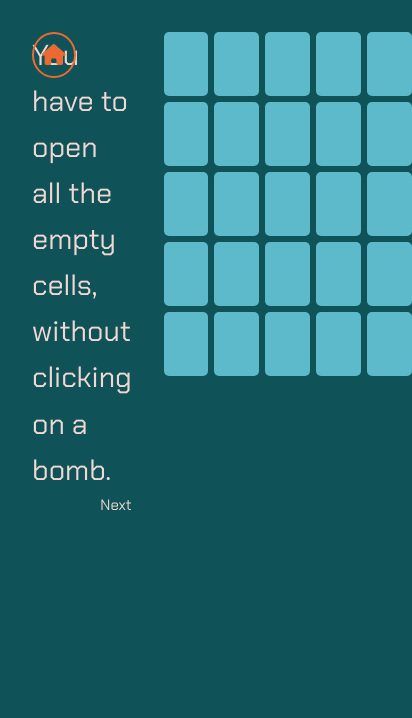
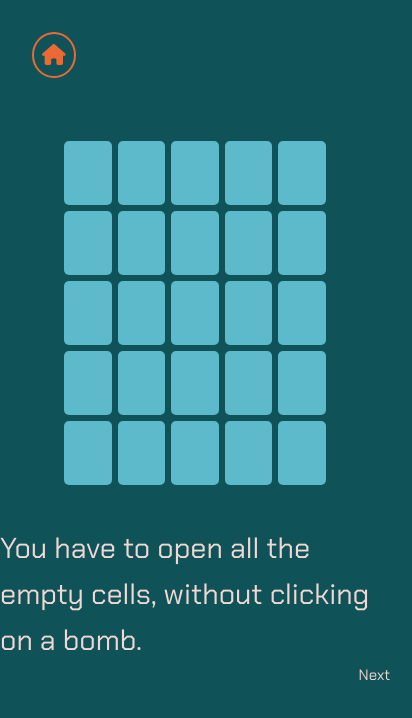
Before and after one commit to AndreaLupo/minesweeper, a Vue app: page /tutorial in a window 390 px wide. Shown: the top 718 px of the page, 412 px wide, since content can reach past the window. Built offline with nearby package versions, Linux system fonts and the light colour scheme.

Commit message:
Improvements for mobile

```diff
--- a/src/assets/main.scss
+++ b/src/assets/main.scss
@@ -7,9 +7,13 @@
 #app {
   max-width: 1280px;
   margin: 0 auto;
-  padding: 2rem;
 
   font-weight: normal;
+}
+
+body {
+  display: flex;
+  place-items: center;
 }
 
 a,
@@ -24,15 +28,3 @@ a,
     background-color: hsla(160, 100%, 37%, 0.2);
   }
 }
-
-@media (min-width: 1024px) {
-  body {
-    display: flex;
-    place-items: center;
-  }
-
-  #app {
-    display: grid;
-    padding: 0 2rem;
-  }
-}
--- a/src/views/HomeView.vue
+++ b/src/views/HomeView.vue
@@ -1,10 +1,10 @@
 <template>
   <div class="wrapper">
     <h1>Minesweeper</h1>
-    <RouterLink to="start">New Game</RouterLink>
-    <RouterLink to="statistics">Statistics</RouterLink>
-    <RouterLink to="tutorial">Tutorial</RouterLink>
-    <RouterLink to="settings">Settings</RouterLink>
+    <RouterLink class="margin" to="start">New Game</RouterLink>
+    <RouterLink class="margin" to="statistics">Statistics</RouterLink>
+    <RouterLink class="margin" to="tutorial">Tutorial</RouterLink>
+    <RouterLink class="margin" to="settings">Settings</RouterLink>
   </div>
 </template>
 
@@ -28,6 +28,14 @@
     margin-bottom: 1rem;
   }
 
+  @media (max-width: 1000px) {
+    width: 50vw;
+  }
+
   @include animated-button;
+
+  a.margin {
+    margin-bottom: 8px;
+  }
 }
 </style>
--- a/src/views/SettingsView.vue
+++ b/src/views/SettingsView.vue
@@ -73,9 +73,14 @@ function doNothing() {
 
 <style scoped lang="scss">
 .container {
-  display: flex;
+  display: grid;
+  grid-template-columns: 1fr 1fr;
   gap: 4rem;
   position: relative;
+
+  @media (max-width: 700px) {
+    grid-template-columns: 1fr;
+  }
 
   .anti-click {
     position: absolute;
--- a/src/views/StartGameView.vue
+++ b/src/views/StartGameView.vue
@@ -1,6 +1,6 @@
 <template>
   <HomeLink></HomeLink>
-  <span class="text">Choose difficulty</span>
+  <div class="text">Choose difficulty</div>
   <div class="difficulties">
     <a href="#" @click.prevent="start(Difficulty.EASY)">Easy</a>
     <a href="#" @click.prevent="start(Difficulty.MEDIUM)">Medium</a>
@@ -35,6 +35,10 @@ const start = (level: Difficulty) => {
   padding: 1rem;
   width: 25vw;
 
+  @media (max-width: 1000px) {
+    width: 50vw;
+  }
+
   .diff {
     padding: 1rem;
     text-align: center;
--- a/src/views/TutorialView.vue
+++ b/src/views/TutorialView.vue
@@ -9,7 +9,7 @@
       </transition>
       <span v-if="showNext" class="next" @click="goToNextStep">Next</span>
     </div>
-    <div>
+    <div class="playboard">
       <GamePlayboard></GamePlayboard>
     </div>
     <div></div>
@@ -77,10 +77,23 @@ const showNext = computed((): boolean => {
   column-gap: 2rem;
   color: var(--text-color-bright);
 
+  @media (max-width: 1200px) {
+    grid-template-columns: repeat(2, 1fr);
+  }
+
+  @media (max-width: 700px) {
+    grid-template-columns: 1fr;
+  }
+
   .help-column {
     display: flex;
     flex-direction: column;
     justify-content: space-evenly;
+
+    @media (max-width: 700px) {
+      grid-row: 2;
+      margin: 1rem 0 1rem 0;
+    }
   }
 
   &-text {
@@ -108,5 +121,28 @@ const showNext = computed((): boolean => {
     transform: translateX(40px);
     opacity: 0;
   }
+
+  .playboard {
+    @media (max-width: 1200px) {
+      margin: 0 4rem;
+    }
+
+    @media (max-width: 1000px) {
+      margin: 0 1rem;
+    }
+
+    @media (max-width: 1000px) {
+      margin: 0;
+    }
+
+    @media (max-width: 700px) {
+      grid-row: 1;
+      margin: 0 6rem;
+    }
+
+    @media (max-width: 550px) {
+      margin: 0 4rem;
+    }
+  }
 }
 </style>
```
